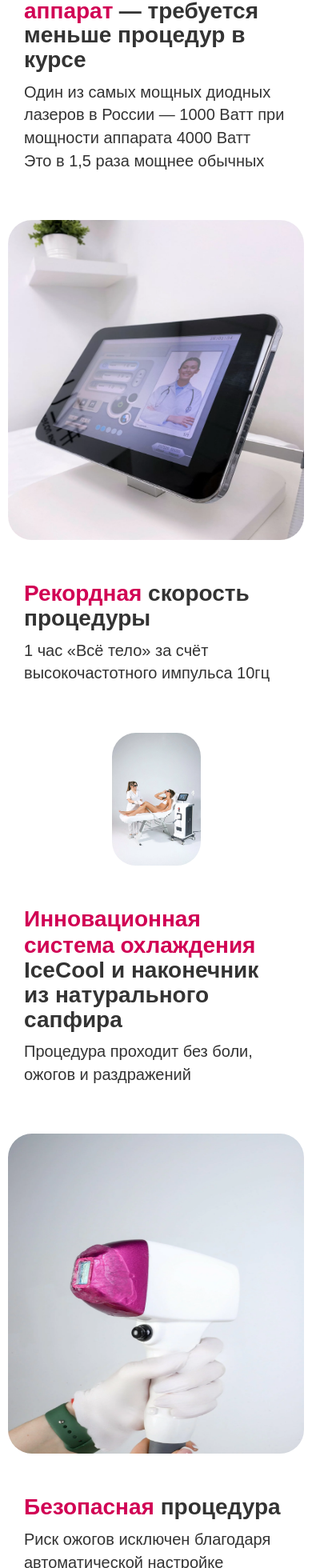
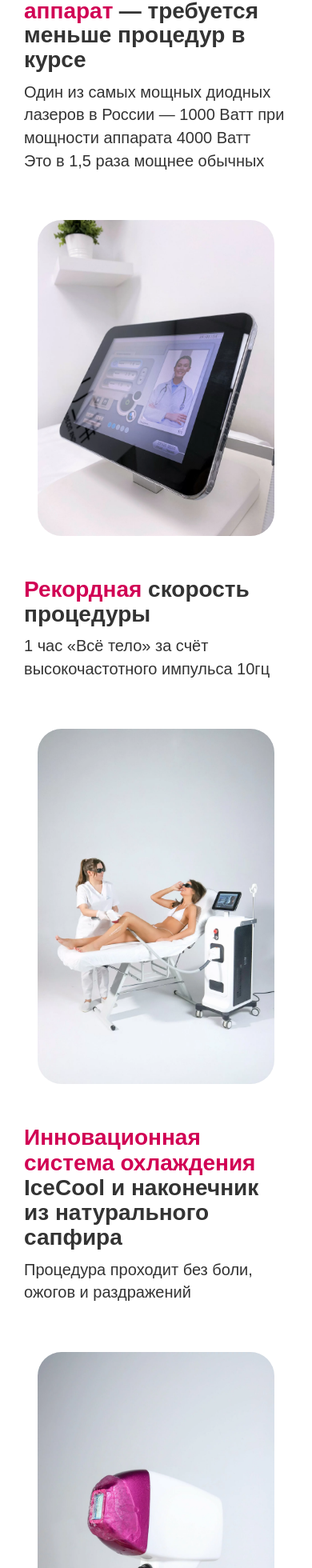
Before and after one commit to Zh3kka/Izumstudio, a React (Create React App) app: page / in a window 390 px wide. Shown: the part 1218-3178 px from the top of the page at 80% size. Built offline with nearby package versions, Linux system fonts and the light colour scheme.

Commit message:
change picture on block four

```diff
--- a/src/components/BenefitFive/BenefitFive.module.scss
+++ b/src/components/BenefitFive/BenefitFive.module.scss
@@ -25,8 +25,9 @@
 		}
 	}
 	> img {
-		width: 30%;
-		height: auto;
+		max-width: 400px;
+		width: 80%;
+		height: 30%;
 		border-radius: 30px;
 	}
 }
@@ -40,19 +41,11 @@
 				font-size: 32px;
 			}
 		}
-		> img {
-			width: 350px;
-			height: 350px;
-		}
 	}
 }
 
 @media screen and (max-width: 546px) {
 	.container {
-		> img {
-			width: 400px;
-			height: 400px;
-		}
 		.titles {
 			padding: 0 20px;
 			> h4 {
@@ -67,10 +60,6 @@
 
 @media screen and (max-width: 376px) {
 	.container {
-		> img {
-			width: 270px;
-			height: 270px;
-		}
 		.titles {
 			padding: 0 20px;
 			> h4 {
--- a/src/components/BenefitFour/BenefitFour.module.scss
+++ b/src/components/BenefitFour/BenefitFour.module.scss
@@ -25,7 +25,8 @@
 		}
 	}
 	> img {
-		width: 400px;
+		max-width: 400px;
+		width: 80%;
 		height: 30%;
 		border-radius: 30px;
 	}
@@ -40,10 +41,6 @@
 				font-size: 32px;
 			}
 		}
-		> img {
-			width: 350px;
-			height: 350px;
-		}
 	}
 }
 
@@ -55,10 +52,6 @@
 
 @media screen and (max-width: 546px) {
 	.container {
-		> img {
-			width: 86%;
-			height: 86%;
-		}
 		.titles {
 			padding: 0 20px;
 			> h4 {
@@ -73,10 +66,6 @@
 
 @media screen and (max-width: 376px) {
 	.container {
-		> img {
-			width: 270px;
-			height: 270px;
-		}
 		.titles {
 			padding: 0 20px;
 			> h4 {
--- a/src/components/BenefitOne/BenefitOne.module.scss
+++ b/src/components/BenefitOne/BenefitOne.module.scss
@@ -52,8 +52,9 @@
 		}
 	}
 	> img {
-		width: 30%;
-		height: auto;
+		max-width: 400px;
+		width: 80%;
+		height: 30%;
 		border-radius: 30px;
 	}
 }
@@ -67,19 +68,11 @@
 				font-size: 32px;
 			}
 		}
-		> img {
-			width: 350px;
-			height: 350px;
-		}
 	}
 }
 
 @media screen and (max-width: 546px) {
 	.container {
-		> img {
-			width: 400px;
-			height: 400px;
-		}
 		.titles {
 			padding: 0 20px;
 			> h4 {
@@ -94,10 +87,6 @@
 
 @media screen and (max-width: 376px) {
 	.container {
-		> img {
-			width: 270px;
-			height: 270px;
-		}
 		.titles {
 			padding: 0 20px;
 			> h4 {
--- a/src/components/BenefitThree/BenefitThree.module.scss
+++ b/src/components/BenefitThree/BenefitThree.module.scss
@@ -25,8 +25,9 @@
 		}
 	}
 	> img {
-		width: 30%;
-		height: auto;
+		max-width: 400px;
+		width: 80%;
+		height: 30%;
 		border-radius: 30px;
 	}
 }
@@ -40,19 +41,11 @@
 				font-size: 32px;
 			}
 		}
-		> img {
-			width: 350px;
-			height: 350px;
-		}
 	}
 }
 
 @media screen and (max-width: 546px) {
 	.container {
-		> img {
-			width: 400px;
-			height: 400px;
-		}
 		.titles {
 			padding: 0 20px;
 			> h4 {
@@ -67,10 +60,6 @@
 
 @media screen and (max-width: 376px) {
 	.container {
-		> img {
-			width: 270px;
-			height: 270px;
-		}
 		.titles {
 			padding: 0 20px;
 			> h4 {
--- a/src/components/BenefitTwo/BenefitTwo.module.scss
+++ b/src/components/BenefitTwo/BenefitTwo.module.scss
@@ -25,8 +25,9 @@
 		}
 	}
 	> img {
-		width: 30%;
-		height: auto;
+		max-width: 400px;
+		width: 80%;
+		height: 30%;
 		border-radius: 30px;
 	}
 }
@@ -40,10 +41,6 @@
 				font-size: 32px;
 			}
 		}
-		> img {
-			width: 30%;
-			height: auto;
-		}
 	}
 }
 
@@ -55,10 +52,6 @@
 
 @media screen and (max-width: 546px) {
 	.container {
-		> img {
-			width: 30%;
-			height: auto;
-		}
 		.titles {
 			padding: 0 20px;
 			> h4 {
@@ -73,10 +66,6 @@
 
 @media screen and (max-width: 376px) {
 	.container {
-		> img {
-			width: 90%;
-			height: 90%;
-		}
 		.titles {
 			padding: 0 20px;
 			> h4 {
--- a/src/components/Header/Header.module.scss
+++ b/src/components/Header/Header.module.scss
@@ -120,11 +120,28 @@
 	.bg {
 		.container {
 			.buttons {
-				> button {
-					padding: 14px;
-					font-size: 14px;
+				> a {
+					> button {
+						padding: 14px;
+						font-size: 14px;
+					}
 				}
 			}
 		}
 	}
 }
+
+@media screen and (max-width: 321px) {
+	.bg {
+		.container {
+			.buttons {
+				> a {
+					> p {
+						margin-right: 0px;
+						font-size: 12px;
+					}
+				}
+			}
+		}
+	}
+}
```
Also changed, not shown: src/img/four.webp.
